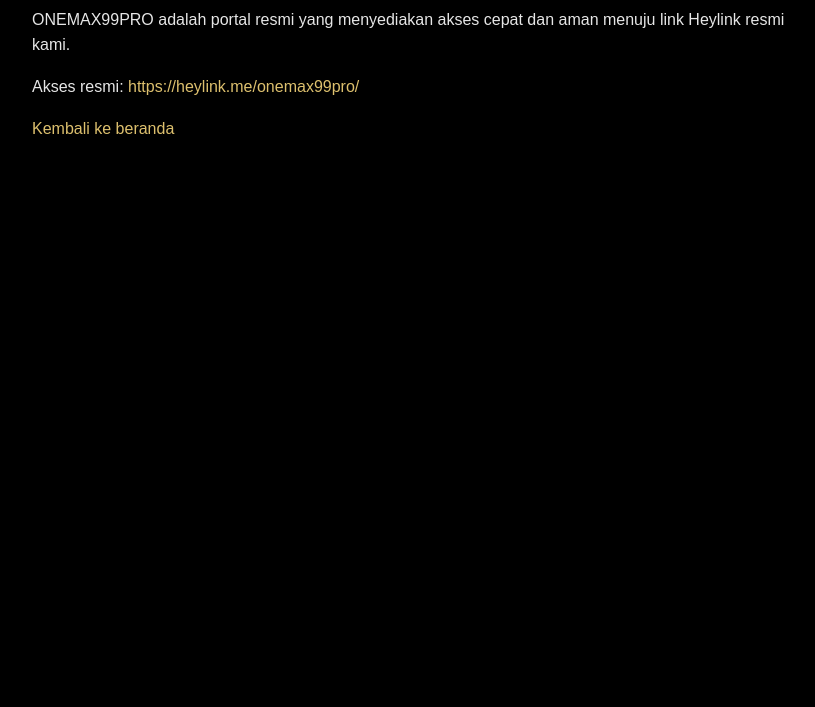
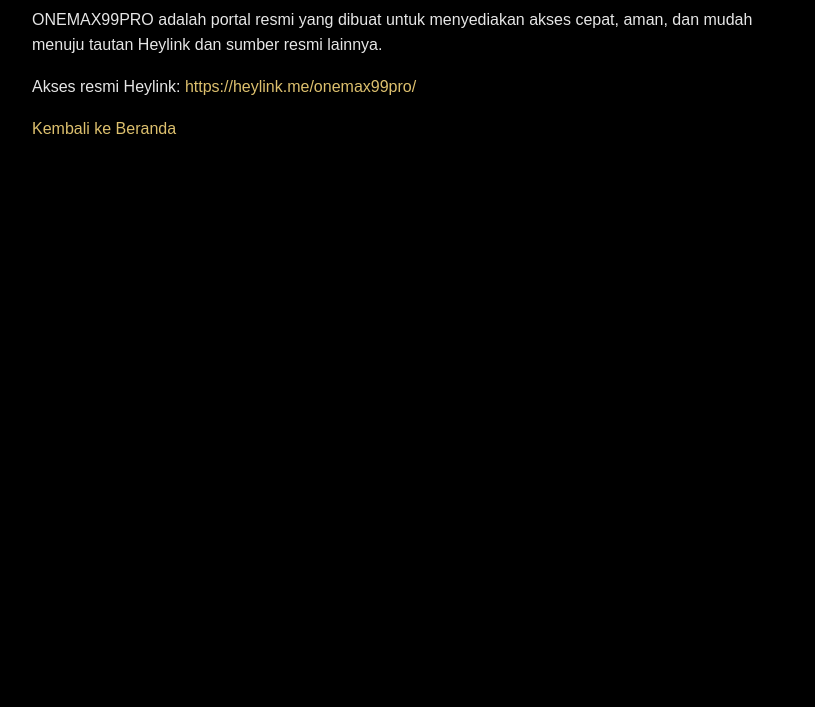
Before and after one commit to onemax99pro/onemax99pro.github.io, a plain HTML site: page about.html in a window 1280 px wide. Shown: the part 93-800 px from the top of the page, without its empty margins (228-1043 px from the left). Drawn offline with Linux system fonts and the light colour scheme.

Commit message:
Update about.html

```diff
--- a/about.html
+++ b/about.html
@@ -2,24 +2,40 @@
 <html lang="id">
 <head>
 <meta charset="utf-8" />
-<meta name="viewport" content="width=device-width,initial-scale=1" />
-<title>Tentang ONEMAX99PRO</title>
-<meta name="description" content="Tentang ONEMAX99PRO. Portal resmi menuju Heylink." />
-<link rel="canonical" href="https://heylink.me/onemax99pro/" />
+<meta name="viewport" content="width=device-width, initial-scale=1" />
+
+<title>Tentang ONEMAX99PRO — Portal Link Resmi</title>
+<meta name="description" content="Halaman tentang ONEMAX99PRO. Portal resmi yang menyediakan akses aman dan cepat ke semua tautan penting melalui Heylink." />
+
+<!-- Canonical (versi yang benar) -->
+<link rel="canonical" href="https://onemax99pro.github.io/about.html" />
+
+<!-- Open Graph (agar bagus saat dibagikan) -->
+<meta property="og:title" content="Tentang ONEMAX99PRO — Portal Link Resmi">
+<meta property="og:description" content="Informasi resmi tentang ONEMAX99PRO dan akses ke tautan utama kami.">
+<meta property="og:type" content="website">
+<meta property="og:url" content="https://onemax99pro.github.io/about.html">
+
 <style>
-body{margin:0;font-family:Arial;background:#000;color:#fff;padding:20px}
-h1{color:#f5d57a}
-a{color:#f5d57a;text-decoration:none}
-p{opacity:.9;line-height:1.6}
-.container{max-width:760px;margin:0 auto}
+body { margin:0; font-family:Arial; background:#000; color:#fff; padding:20px; }
+h1 { color:#f5d57a; }
+a { color:#f5d57a; text-decoration:none; }
+p { opacity:.9; line-height:1.6; }
+.container { max-width:760px; margin:0 auto; }
 </style>
 </head>
+
 <body>
 <div class="container">
   <h1>Tentang ONEMAX99PRO</h1>
-  <p>ONEMAX99PRO adalah portal resmi yang menyediakan akses cepat dan aman menuju link Heylink resmi kami.</p>
-  <p>Akses resmi: <a href="https://heylink.me/onemax99pro/">https://heylink.me/onemax99pro/</a></p>
-  <p><a href="index.html">Kembali ke beranda</a></p>
+
+  <p>ONEMAX99PRO adalah portal resmi yang dibuat untuk menyediakan akses cepat, aman, dan mudah menuju tautan Heylink dan sumber resmi lainnya.</p>
+
+  <p>Akses resmi Heylink:
+    <a href="https://heylink.me/onemax99pro/" target="_blank">https://heylink.me/onemax99pro/</a>
+  </p>
+
+  <p><a href="index.html">Kembali ke Beranda</a></p>
 </div>
 </body>
 </html>
```
